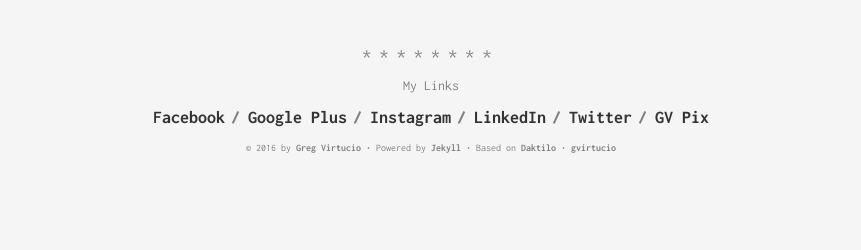
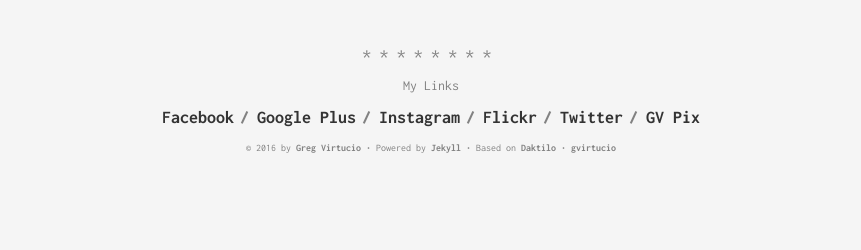
Before and after one commit to mayarichman/gvirtucio.github.io, a Jekyll site: the page built from index.md, in a window 1280 px wide. Shown: the part 729-979 px from the top of the page, without its empty margins (209-1070 px from the left). Built offline with Jekyll 4.4.1, drawn with Linux system fonts in a browser that asks for light colours.

Commit message:
Update explore.html

```diff
--- a/_includes/page/explore.html
+++ b/_includes/page/explore.html
@@ -5,7 +5,7 @@
             <li class="categories__item"><a href="https://www.facebook.com/greg.virtucio">Facebook</a></li>
             <li class="categories__item"><a href="https://plus.google.com/+GregVirtucio">Google Plus</a></li>
             <li class="categories__item"><a href="https://www.instagram.com/gvirtucio/">Instagram</a></li>
-            <li class="categories__item"><a href="https://www.linkedin.com/in/gvirtucio">LinkedIn</a></li>
+            <li class="categories__item"><a href="https://www.flickr.com/photos/gregvirtucio">Flickr</a></li>
             <li class="categories__item"><a href="https://twitter.com/gvirtucio">Twitter</a></li>
 			<li class="categories__item"><a href="http://www.gvpix.com/">GV Pix</a></li>
     </ul>
```
